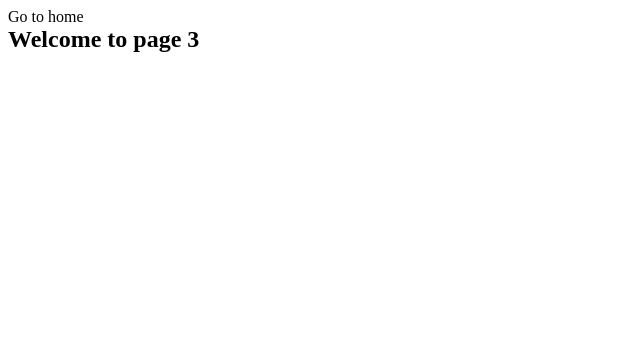
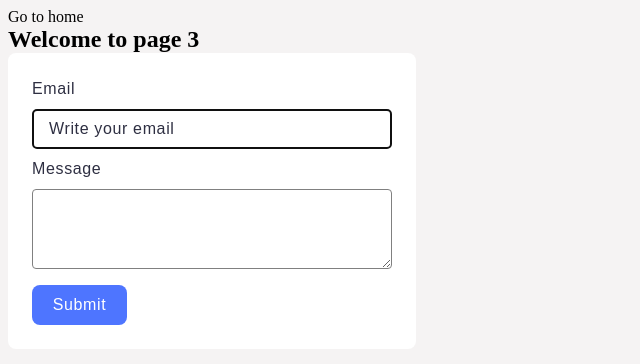
Before and after one commit to NadiiaUa23/goit-js-hw-09, a website built with Vite: page src/2-form.html in a window 1280 px wide. Shown: the whole page, without its empty margins (0-640 px from the left). Built offline with nearby package versions, Linux system fonts and the light colour scheme.

Commit message:
css form

```diff
--- a/src/2-form.html
+++ b/src/2-form.html
@@ -10,10 +10,24 @@
   <link rel="stylesheet" href="./css/styles.css">
 </head>
 
-<body>
+<body class="page3">
   <section>
     <a href="./index.html">Go to home</a>
     <h1>Welcome to page 3</h1>
+    <div class="form">
+      <form class="feedback-form" autocomplete="off">
+        <label class="label-name">
+          Email
+          <input type="email" class="email-imput" name="email" placeholder="Write your email" autofocus />
+        </label>
+        <label class="label-name">
+          Message
+          <textarea name="message" rows="8" class="message-text"></textarea>
+        </label>
+        <button class="btn" type="submit">Submit</button>
+      </form>
+    </div>
+
   </section>
 
   <script type="module" src="./js/2-form.js"></script>
--- a/src/css/reset.css
+++ b/src/css/reset.css
@@ -1,4 +1,8 @@
 /* Reset styles */
+:root {
+  --font-family: "Montserrat", sans-serif;
+}
+
 h1,
 h2,
 h3,
@@ -71,3 +75,86 @@ ul {
 .sl-wrapper {
   background-color: rgba(0, 0, 0, 0.8);
 }
+
+.page3 {
+  background: #f5f3f3;
+}
+
+.form {
+  border-radius: 8px;
+  padding: 24px;
+  width: 408px;
+  height: 296px;
+  background: #fff;
+
+}
+
+.feedback-form {
+  display: flex;
+  flex-direction: column;
+}
+
+.label-name {
+  display: flex;
+  flex-direction: column;
+  width: 360px;
+  font-family: var(--font-family);
+  font-weight: 400;
+  font-size: 16px;
+  line-height: 150%;
+  letter-spacing: 0.04em;
+  color: #2e2f42;
+
+}
+
+.email-imput {
+  border: 1px solid #808080;
+  border-radius: 4px;
+  width: 360px;
+  height: 40px;
+  margin-bottom: 8px;
+  margin-top: 8PX;
+  padding-left: 16px;
+}
+
+input::placeholder {
+  font-family: var(--font-family);
+  font-weight: 400;
+  font-size: 16px;
+  line-height: 150%;
+  letter-spacing: 0.04em;
+  color: #2e2f42;
+}
+
+
+.message-text {
+  border: 1px solid #808080;
+  border-radius: 4px;
+  width: 360px;
+  height: 80px;
+  margin-top: 8px;
+}
+
+.btn {
+  margin-top: 16px;
+  display: flex;
+  justify-content: center;
+  align-items: center;
+  border: 2px solid transparent;
+  background: #4e75ff;
+  color: #FFF;
+  margin-top: 16px;
+  font-size: 16px;
+  font-style: normal;
+  font-weight: 500;
+  line-height: 24px;
+  letter-spacing: 0.64px;
+  border-radius: 8px;
+  padding: 8px 16px;
+  width: 95px;
+  height: 40px;
+}
+
+.btn:hover {
+  background: #6c8cff;
+}
```
